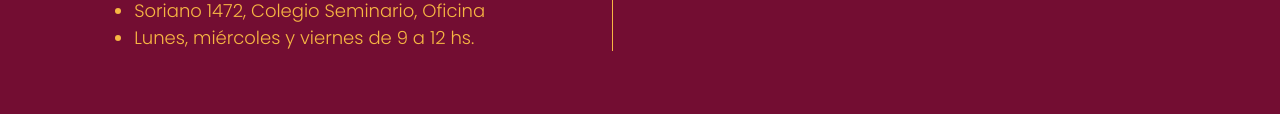
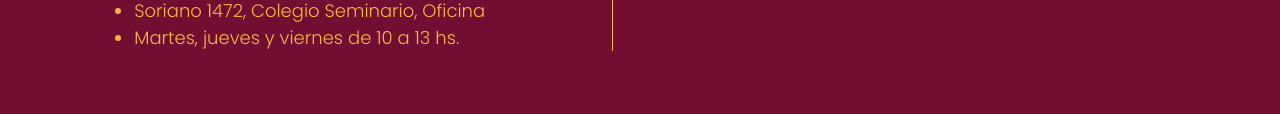
Before and after one commit to benbia/cs-prueba, a website: page index.html in a window 1280 px wide. Shown: the part 3215-3329 px from the top of the page. Drawn offline with nearby package versions, Linux system fonts and the light colour scheme.

Commit message:
secretaria

```diff
--- a/index.html
+++ b/index.html
@@ -154,7 +154,7 @@
                     <li>Cel: <a href="tel:093 357 081">093 357 081</a></li>
                     <li>Correo: <a href="mailto:secretaria@clubseminario.com.uy">secretaria@clubseminario.com.uy</a></li>
                     <li>Soriano 1472, Colegio Seminario, Oficina</li>
-                    <li>Lunes, miércoles y viernes de 9 a 12 hs.</li>
+                    <li>Martes, jueves y viernes de 10 a 13 hs.</li>
                 </ul>
 
             </div>
```
Also changed, not shown: pages/beneficios.html (+1 -1 lines), pages/club/directiva.html (+1 -1 lines), pages/club/estatuto.html (+1 -1 lines), pages/club/instalaciones.html (+1 -1 lines), pages/club/memorias.html (+1 -1 lines), pages/club/reglamento.html (+1 -1 lines), pages/deportes/basket.html (+1 -1 lines), pages/deportes/corredores.html (+1 -1 lines), pages/deportes/futbol.html (+1 -1 lines), pages/deportes/handball.html (+1 -1 lines), pages/deportes/hockey.html (+1 -1 lines), pages/deportes/rugby.html (+1 -1 lines), pages/deportes/voley.html (+1 -1 lines), pages/socios.html (+1 -1 lines).
